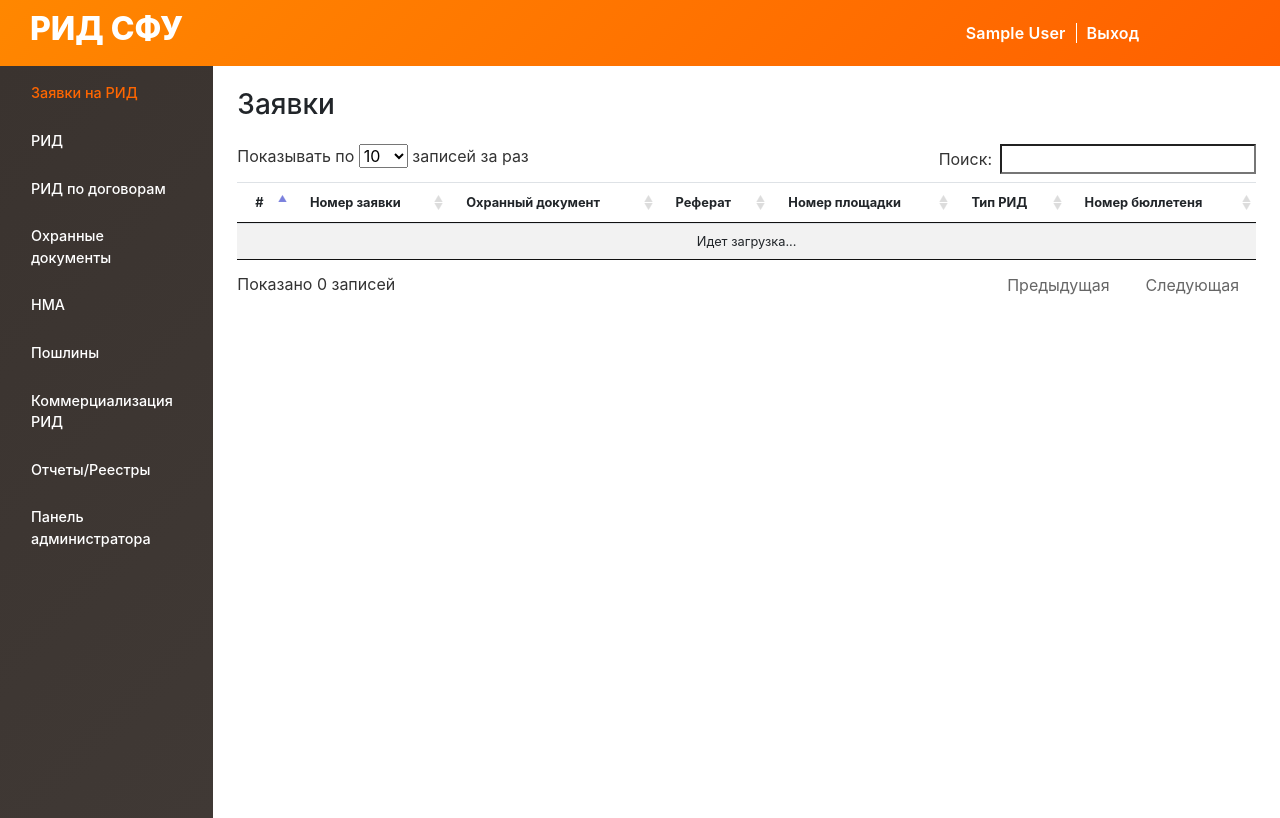
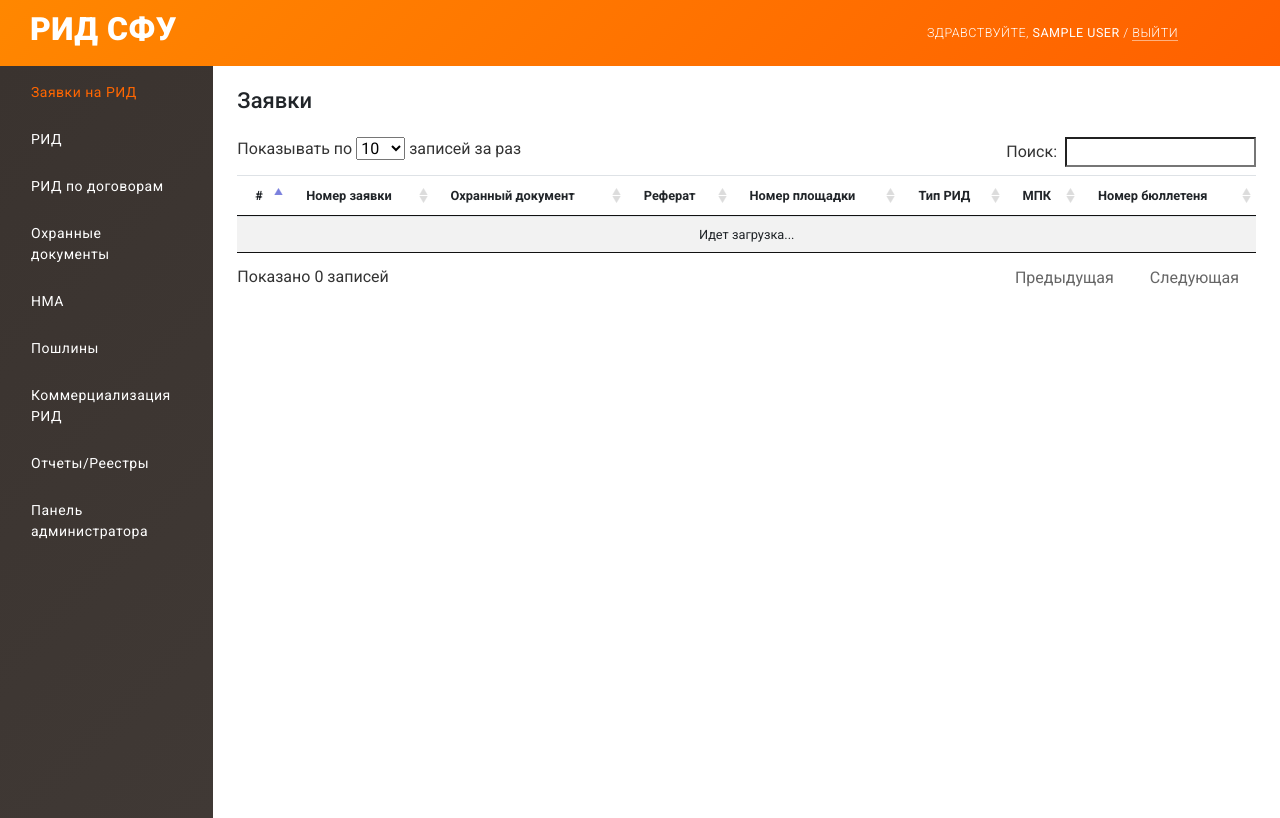
Before and after one commit to nikita250996/ria-project, a Django app: page / in a window 1280 px wide. Run offline with Django 3.2, Linux system fonts and the light colour scheme; the visitor is signed in with stand-in values (Sample User, id 1); data that the repository does not hold is empty; some libraries are stand-ins or nearby versions.

Commit message:
write urls, add templates

```diff
--- a/ria_project/application/admin.py
+++ b/ria_project/application/admin.py
@@ -1,4 +1,5 @@
 from django.contrib import admin
+from django.contrib.admin import AdminSite
 from application.models import *
 
 
@@ -131,6 +132,11 @@ class LegalPersonAdmin(admin.ModelAdmin):
     list_display = ('name', 'address', 'phone', 'fax', 'site', 'email')
 
 
+admin.site.site_header = 'РИД СФУ'
+admin.site.index_template = './admin/index.html'
+admin.site.index_title = 'Главная'
+admin.site.site_title = 'Панель администратора'
+
 # Зарегистрированные модели
 admin.site.register(Country, CountryAdmin)
 admin.site.register(CommercializationType, CommercializationTypeAdmin)
--- a/ria_project/application/models.py
+++ b/ria_project/application/models.py
@@ -202,7 +202,7 @@ class Request(models.Model):
                                verbose_name='Площадка СФУ', help_text='Номер площадки СФУ.')
     ip_type = models.ForeignKey(to='IntellectualPropertyType', on_delete=models.PROTECT,
                                 verbose_name='Тип', help_text='Тип РИД.')
-    ipc = models.CharField(max_length=1000, null=True, blank=True,
+    ipc = models.CharField(max_length=1000, null=True, blank=True, default='',
                            verbose_name='МПК', help_text='Международная патентная классификация.')
     priority_date = models.DateTimeField(verbose_name='Дата приоритета',
                                          help_text='Дата регистрации РИДа в ОФАП.')
@@ -301,7 +301,8 @@ class IntellectualProperty(models.Model):
         duty_payments Оплаты пошлины
     """
 
-    # TODO: добавить поле ipc
+    ipc = models.CharField(max_length=1000, null=True, blank=True, default='',
+                           verbose_name='МПК', help_text='Международная патентная классификация.')
     # TODO ВТОРИЧНОЙ важности help_text
     request_number = models.IntegerField(verbose_name='Номер заявки', help_text='Номер заявки ???. Например, ???')
     # TODO ВТОРИЧНОЙ важности help_text
--- a/ria_project/application/static/css/stylesheet.css
+++ b/ria_project/application/static/css/stylesheet.css
@@ -54,8 +54,8 @@ table {
 
 body {
     font-size: .875rem;
-  color: rgb(102, 102, 102);;
-  font-family: "Open Sans", serif;
+    color: rgb(102, 102, 102);;
+    font-family: 'Roboto', sans-serif !important;
 }
 
 a {
@@ -90,6 +90,12 @@ a {
 .header.row {
     margin-left: 0;
     margin-right: 0;
+
+    font-size: 12.5px;
+    font-weight: 300;
+    letter-spacing: 0.5px;
+
+    line-height: 40px;
 }
 
 .project-name {
@@ -107,35 +113,21 @@ a {
 }
 
 .staff-info {
-    font-size: 0;
+    text-align: right;
+    color: rgb(255, 255, 255);
+    text-transform: uppercase;
 }
 
-.employee,
 .ground,
 .logout {
-    display: inline-block;
-
-    font-size: 1rem;
-    font-weight: 600;
-    letter-spacing: .01em;
-
-    color: rgb(255, 255, 255);
+    border-bottom: 1px solid rgba(255, 255, 255, 0.5);
 }
 
-.employee span,
-.ground span {
-    margin-right: 10px;
-    padding-right: 10px;
-
-    border: none;
-    border-right: 1px solid rgb(255, 255, 255);
-}
-
-.logout a {
+.logout {
   color: #fff;
 }
 
-.logout a:hover {
+.logout:hover {
   color: #3a332f;
   transition: all 0.2s;
 }
@@ -143,8 +135,8 @@ a {
 
 /* MENU */
 .menu {
-  font-size: .9rem;
-  font-weight: 500;
+  font-size: 14px;
+  font-weight: 400;
   background: linear-gradient(135deg, #3a332f 0%,#403935 100%);
 }
 
@@ -153,9 +145,12 @@ a {
 }
 
 .nav-link {
-  padding: 10px 20px 10px 40px;
-  color: rgb(255, 255, 255);
+    padding: 10px 20px 10px 40px;
+    color: rgb(255, 255, 255);
+
+    letter-spacing: .5px;
 }
+
 
 .nav-link:hover {
   color: #f60;
@@ -175,6 +170,7 @@ a {
 }
 
 .table-name {
+    font-size: 22px;
     margin-top: 22px;
     margin-bottom: 22px;
 }
--- a/ria_project/application/static/js/utils.js
+++ b/ria_project/application/static/js/utils.js
@@ -1,7 +1,7 @@
-const zeroPad = function( num,length=2 ) {
+const firstPad = function( num, length=2, char='0' ) {
     let strNum = num + "";
     while ( strNum.length < length ) {
-        strNum = "0" + strNum;
+        strNum = char + strNum;
     }
     return strNum;
 };
@@ -10,9 +10,10 @@ const formatBool = function( value, positive="Да", negative="Нет" ) {
     return value ? positive : negative;
 };
 
-const formatDate = function( dateFromString ) {
+const formatDate = function( dateFromString, sep="/" ) {
     let date = new Date(dateFromString);
-    return `${zeroPad( date.getDate() )}/${zeroPad( date.getMonth()+1 )}/${date.getFullYear()}`
+    let arrDate = [firstPad( date.getDate() ), firstPad( date.getMonth()+1 ), date.getFullYear()];
+    return arrDate.join(sep);
 };
 
 const languageSettings = {
--- a/ria_project/application/templates/base_template.html
+++ b/ria_project/application/templates/base_template.html
@@ -10,6 +10,7 @@
 	<link rel="stylesheet" href="{% static 'bootstrap/css/bootstrap.min.css' %}">
 
     <link rel="stylesheet" href="{% static 'datatables/datatables.min.css' %}">
+<link href="https://fonts.googleapis.com/css?family=Roboto:300,300i,400,400i,500,500i,700,700i,900,900i" rel="stylesheet">
 </head>
 <body>
 	<!-- Шапка -->
@@ -22,19 +23,15 @@
 		<!-- Сотрудник и номер площадки -->
 		<section class="col-sm-4 text-center my-auto staff-info">
 			<!-- Сотрудник -->
-			<div class="employee">
-                <span>{{ user.get_full_name }}</span>
-            </div>
+            Здравствуйте, <strong>{{ user.get_full_name }}</strong>
+            /
 			<!-- Номер площадки -->
             {% if not user.is_superuser %}
-			<div class="ground">
-                <span>Площадка № {% ground user %}</span>
-            </div>
+                <span class="ground">Площадка № {% ground user %}</span>
+                /
             {% endif %}
             <!-- Завершение работы -->
-            <div class="logout">
-                <a href="{% url 'logout' %}">Выход</a>
-            </div>
+            <a class="logout" href="{% url 'logout' %}">Выйти</a>
 		</section>
 	</header>
 
@@ -64,13 +61,8 @@
             <!-- Основная часть -->
             <main class="col-md-9 ml-sm-auto col-lg-10 px-4" role="main">
                 <!-- Таблица -->
-                {% block table %}
+                {% block content %}
                 {% endblock %}
-                <!-- Форма -->
-                <section>
-                    {% block form %}
-                    {% endblock %}
-                </section>
             </main>
         </div>
 	</div>
--- a/ria_project/application/templates/index.html
+++ b/ria_project/application/templates/index.html
@@ -1,6 +1,6 @@
 {% extends "base_template.html" %}
 
-{% block table %}
+{% block content %}
 <h3 class="table-name">Заявки</h3>
 <div class="table-responsive">
     <table id="myTable" class="table table-striped table-sm" style="width:100%">
@@ -26,6 +26,7 @@
                 {data: 'abridgement', title: 'Реферат'},
                 {data: 'ground.ground_code', title: 'Номер площадки'},
                 {data: 'ip_type.name', title: 'Тип РИД'},
+                {data: 'ipc', title: 'МПК'},
                 {data: 'bulletin_number', title: 'Номер бюллетеня'},
                 {data: 'bulletin_date', title: 'Дата публикации бюллетеня',
                         render: function( data, type, row) {
--- a/ria_project/application/urls.py
+++ b/ria_project/application/urls.py
@@ -1,6 +1,7 @@
 from django.urls import path
 from django.views.generic import TemplateView
 from django.contrib.auth.decorators import login_required
+from . import views
 
 
 urlpatterns = [
@@ -36,3 +37,8 @@ urlpatterns = [
          login_required(TemplateView.as_view(template_name='statistics.html')),
          name='statistics'),
 ]
+
+urlpatterns += [
+    path('заявки/добавить-заявку', views.RequestCreate.as_view(), name='request_create'),
+    path('заявки/<int:pk>/редактировать-заявку', views.RequestUpdate.as_view(), name='request_update'),
+]
--- a/ria_project/application/views.py
+++ b/ria_project/application/views.py
@@ -1,5 +1,5 @@
-from django.shortcuts import render
-from django.contrib.auth.decorators import login_required
+from django.urls import reverse_lazy
+from django.views.generic.edit import CreateView, UpdateView, DeleteView
 from rest_framework import viewsets
 from .serializers import RequestSerializer
 from . import models
@@ -9,50 +9,13 @@ class RequestViewSet(viewsets.ModelViewSet):
     queryset = models.Request.objects.all()
     serializer_class = RequestSerializer
 
-# заявки
-# @login_required
-# def index(request):
-#     ip_requests = Request.objects.all()
-#     return render(request, 'index.html', {'ip_requests': ip_requests})
+
+class RequestCreate(CreateView):
+    model = models.Request
+    fields = '__all__'
 
 
-# # рид
-# @login_required
-# def intellectual_properties(request):
-#     return render(request, 'intellectual_properties.html')
-#
-#
-# # рид по договорам
-# @login_required
-# def contract_intellectual_properties(request):
-#     return render(request, 'contract_intellectual_properties.html')
-#
-#
-# # охранные документы
-# @login_required
-# def protection_titles(request):
-#     return render(request, 'protection_titles.html')
-#
-#
-# # нма
-# @login_required
-# def intangible_assets(request):
-#     return render(request, 'intangible_assets.html')
-#
-#
-# # пошлины
-# @login_required
-# def duties(request):
-#     return render(request, 'duties.html')
-#
-#
-# # коммерциализация рид
-# @login_required
-# def intellectual_properties_commercialization(request):
-#     return render(request, 'intellectual_properties_commercialization.html')
-#
-#
-# # отчеты/реестры
-# @login_required
-# def statistics(request):
-#     return render(request, 'statistics.html')
+class RequestUpdate(UpdateView):
+    model = models.Request
+    fields = '__all__'
+    success_url = reverse_lazy('index')
```
